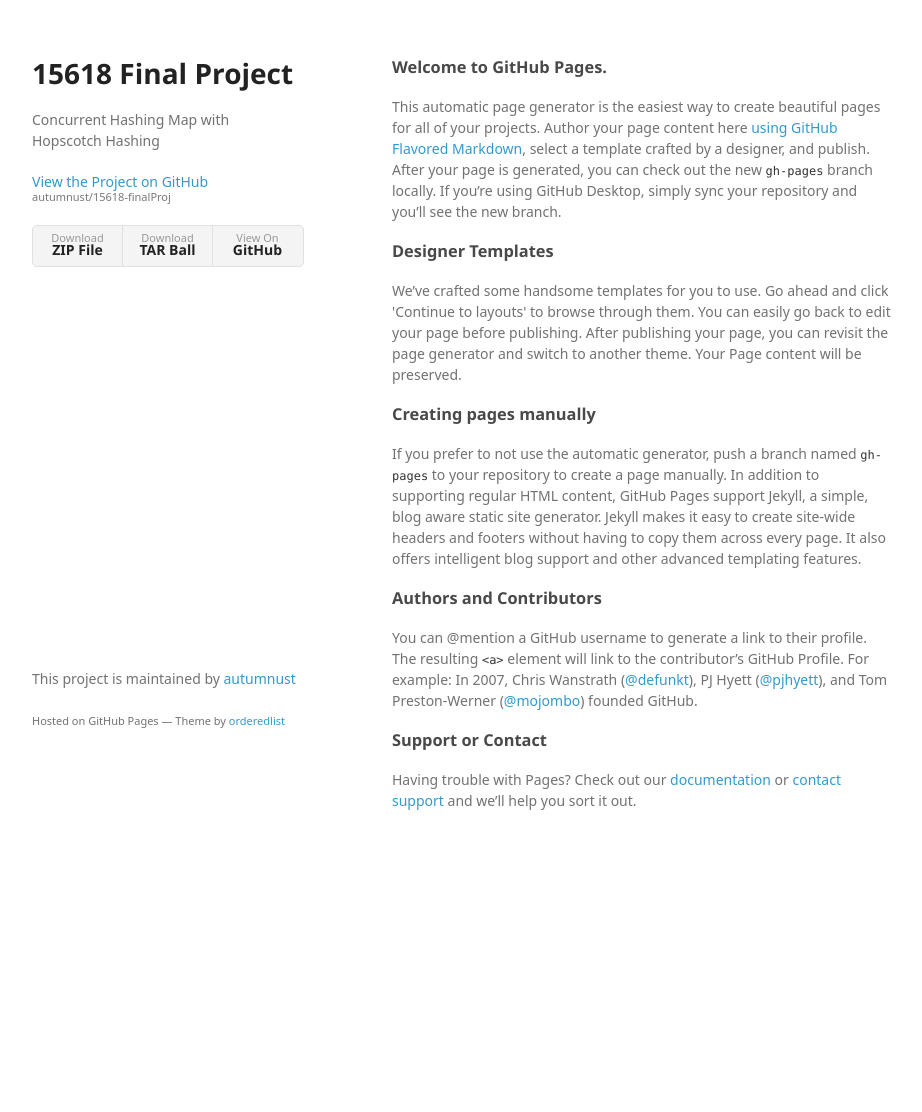
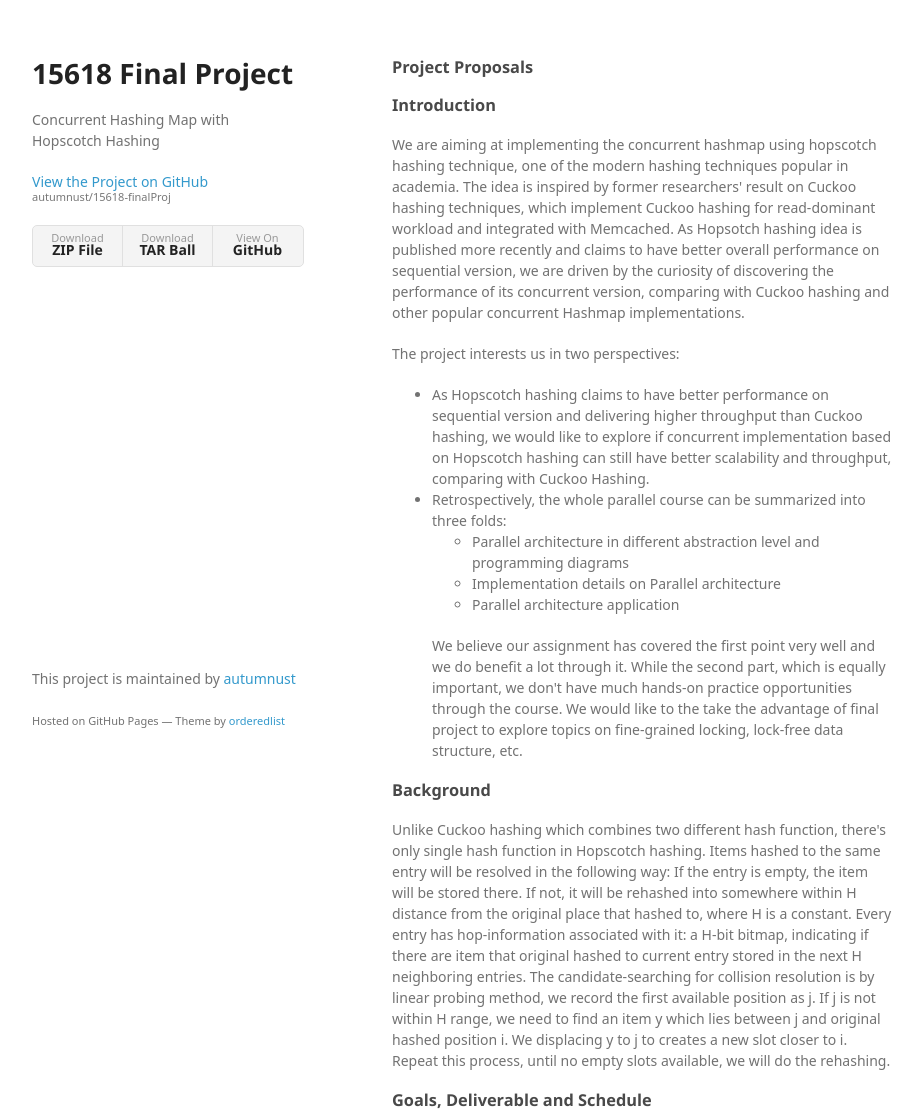
Before and after one commit to autumnust/15618-finalProj, a plain HTML site: page index.html in a window 1280 px wide. Shown: the top 1112 px of the page, without its empty margins (178-1100 px from the left). Before the commit the page ends 881 px from the top, so only its background shows below. Drawn offline with Linux system fonts and the light colour scheme; a web font is replaced by a local one.

Commit message:
proposal

```diff
--- a/index.html
+++ b/index.html
@@ -29,29 +29,70 @@
       </header>
       <section>
         <h3>
-<a id="welcome-to-github-pages" class="anchor" href="#welcome-to-github-pages" aria-hidden="true"><span aria-hidden="true" class="octicon octicon-link"></span></a>Welcome to GitHub Pages.</h3>
-
-<p>This automatic page generator is the easiest way to create beautiful pages for all of your projects. Author your page content here <a href="https://guides.github.com/features/mastering-markdown/">using GitHub Flavored Markdown</a>, select a template crafted by a designer, and publish. After your page is generated, you can check out the new <code>gh-pages</code> branch locally. If you’re using GitHub Desktop, simply sync your repository and you’ll see the new branch.</p>
+<a id="welcome-to-github-pages" class="anchor" href="#welcome-to-github-pages" aria-hidden="true"><span aria-hidden="true" class="octicon octicon-link"></span></a>Project Proposals</h3>
 
 <h3>
-<a id="designer-templates" class="anchor" href="#designer-templates" aria-hidden="true"><span aria-hidden="true" class="octicon octicon-link"></span></a>Designer Templates</h3>
+<a id="designer-templates" class="anchor" href="#designer-templates" aria-hidden="true"><span aria-hidden="true" class="octicon octicon-link"></span></a>Introduction</h3>
 
-<p>We’ve crafted some handsome templates for you to use. Go ahead and click 'Continue to layouts' to browse through them. You can easily go back to edit your page before publishing. After publishing your page, you can revisit the page generator and switch to another theme. Your Page content will be preserved.</p>
+<p>
+  We are aiming at implementing the concurrent hashmap using hopscotch hashing technique, one of the modern hashing techniques popular in academia. The idea is inspired by former researchers' result on Cuckoo hashing techniques, which implement Cuckoo hashing for read-dominant workload and integrated with Memcached. As Hopsotch hashing idea is published more recently and claims to have better overall performance on sequential version, we are driven by the curiosity of discovering the performance of its concurrent version, comparing with Cuckoo hashing and other popular concurrent Hashmap implementations.
+</p>
+<p>
+  The project interests us in two perspectives:
+  <ul>
+    <li>
+      As Hopscotch hashing claims to have better performance on sequential version and delivering higher throughput than Cuckoo hashing, we would like to explore if concurrent implementation based on Hopscotch hashing can still have better scalability and throughput, comparing with Cuckoo Hashing.
+    </li>
+    <li>Retrospectively, the whole parallel course can be summarized into three folds:
+      <ul>
+          <li>Parallel architecture in different abstraction level and programming diagrams </li>
+          <li>Implementation details on Parallel architecture</li>
+          <li>Parallel architecture application</li>
+      </ul>
+      We believe our assignment has covered the first point very well and we do benefit a lot through it. While the second part, which is equally important, we don't have much hands-on practice opportunities through the course. We would like to the take the advantage of final project to explore topics on fine-grained locking, lock-free data structure, etc.
+    </li>
+  </ul>
+</p>
 
 <h3>
-<a id="creating-pages-manually" class="anchor" href="#creating-pages-manually" aria-hidden="true"><span aria-hidden="true" class="octicon octicon-link"></span></a>Creating pages manually</h3>
+<a id="creating-pages-manually" class="anchor" href="#creating-pages-manually" aria-hidden="true"><span aria-hidden="true" class="octicon octicon-link"></span></a>Background</h3>
 
-<p>If you prefer to not use the automatic generator, push a branch named <code>gh-pages</code> to your repository to create a page manually. In addition to supporting regular HTML content, GitHub Pages support Jekyll, a simple, blog aware static site generator. Jekyll makes it easy to create site-wide headers and footers without having to copy them across every page. It also offers intelligent blog support and other advanced templating features.</p>
+<p>
+  Unlike Cuckoo hashing which combines two different hash function, there's only single hash function in Hopscotch hashing. Items hashed to the same entry will be resolved in the following way: If the entry is empty, the item will be stored there. If not, it will be rehashed into somewhere within H distance from the original place that hashed to, where H is a constant. Every entry has hop-information associated with it: a H-bit bitmap, indicating if there are item that original hashed to current entry stored in the next H neighboring entries. The candidate-searching for collision resolution is by linear probing method, we record the first available position as j. If j is not within H range, we need to find an item y which lies between j and original hashed position i. We displacing y to j to creates a new slot closer to i. Repeat this process, until no empty slots available, we will do the rehashing.
+</p>
 
 <h3>
-<a id="authors-and-contributors" class="anchor" href="#authors-and-contributors" aria-hidden="true"><span aria-hidden="true" class="octicon octicon-link"></span></a>Authors and Contributors</h3>
+<a id="authors-and-contributors" class="anchor" href="#authors-and-contributors" aria-hidden="true"><span aria-hidden="true" class="octicon octicon-link"></span></a>Goals, Deliverable and Schedule</h3>
 
-<p>You can @mention a GitHub username to generate a link to their profile. The resulting <code>&lt;a&gt;</code> element will link to the contributor’s GitHub Profile. For example: In 2007, Chris Wanstrath (<a href="https://github.com/defunkt" class="user-mention">@defunkt</a>), PJ Hyett (<a href="https://github.com/pjhyett" class="user-mention">@pjhyett</a>), and Tom Preston-Werner (<a href="https://github.com/mojombo" class="user-mention">@mojombo</a>) founded GitHub.</p>
+<p>
+  Here are the deliverables that we plan to achieve:
+  <ul>
+    <li>Related work reading and sequential implementation using Hopscotch hashing. [11/15] </li>
+    <li>Coarse-grained parallel implementation using Hopscotch hashing [11/22] </li>
+    <li>Analysis for naive parallel implementation and improve for performance in finer-grained manner. [11/29]  </li>
+    <li>Performance benchmarking on different concurrent implementation of Hashmap [12/4] </li>
+    <li>*Optimization based on write-expensive storage medium [12/10] </li>
+  </ul>
+  The percentage following the items are the goal-setting: If the implementation of sequential version go slowly, we will at lease finish the coarse-grained version of Hopscotch hashing technique to see the performance result. We are mainly aiming at finishing the third and fourth point, which is to implement fine-grained Hopstoch hashing concurrent hashmap. Considering the actual application, the workload will be dominant by read, while interleaved with write operations.
+</p>
+<p>
+For the fifth point made above, it is a 'Hope-to-achieve' stretch goal that we don't actually have an idea for design and implementation, currently. The nature of write-expensive storage medium like Non-volatile memory can lead to different design of data structures.
+</p>
 
 <h3>
-<a id="support-or-contact" class="anchor" href="#support-or-contact" aria-hidden="true"><span aria-hidden="true" class="octicon octicon-link"></span></a>Support or Contact</h3>
+<a id="support-or-contact" class="anchor" href="#support-or-contact" aria-hidden="true"><span aria-hidden="true" class="octicon octicon-link"></span></a>Evaluation Method and Challenge</h3>
 
-<p>Having trouble with Pages? Check out our <a href="https://help.github.com/pages">documentation</a> or <a href="https://github.com/contact">contact support</a> and we’ll help you sort it out.</p>
+<p>
+  The concurrent Hashing techniques have been explored by researchers for years. The baseline we select for benchmarking result is ConcurrentHashMap.java from java.concurr.util. To the best of our knowledge, this is the most efficient concurrent hash algorithm. Also, we mentioned a similar but older techniques called Cuckoo hashing, implemented by Bin. To evaluate our result, we will release a benchmarking result between our hopscotch hashing-based implementation and those existing implementation, with respect to scalability, throughput and memory efficiency. The final result will be illustrated in chart indicating the performance and scalability versus number of threads.</p>
+
+<p>
+  The challenge comes from the rigorousness of data structure design: We need to ensure the generality of the data structure, handling different race condition and deadlock problems, while emphasize on read-heavy workload. Furthermore, the rehashing is always a major difficulties for hashmap implementation.
+</p>
+
+<p>
+For the stretch goal, there are obstacles for both implementation and experiments. For the implementation, as we have mentioned, there's no specific paper or research result that we could refer to, to handling workload under write-expensive storage medium, for a specific data structure. For the experiments, we may need to apply for the access of Non-volatile memory emulator from Prof.Andy Pavlo, this is also not guaranteed.
+</p>
+
       </section>
       <footer>
         <p>This project is maintained by <a href="https://github.com/autumnust">autumnust</a></p>
```
